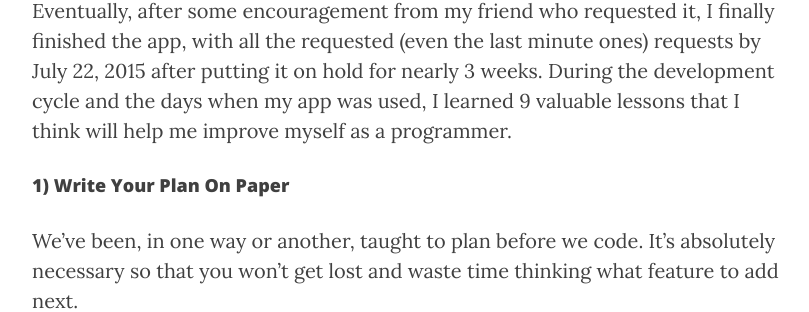
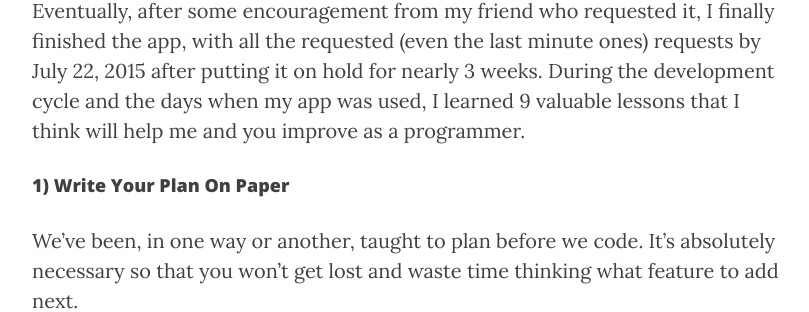
Before and after one commit to seanballais/seanballais.github.io, a Jekyll site: the page built from _posts/2015-07-31-5-lessons-learned-from-developing-a-school-election-system.md, in a window 1280 px wide and 900 px high, scrolled down 1065 px. Shown: the part 262-574 px from the top of the window, without its empty margins (233-1042 px from the left). Built offline with Jekyll 4.4.1, drawn with Linux system fonts in a browser that asks for light colours; nearby versions of some CDN libraries; comment, search, counter and statistics services are not loaded.

Commit message:
Updated the second blog post.

```diff
--- a/_posts/2015-07-31-5-lessons-learned-from-developing-a-school-election-system.md
+++ b/_posts/2015-07-31-5-lessons-learned-from-developing-a-school-election-system.md
@@ -16,7 +16,7 @@ After a few days of working, I placed the project on hold. Before my friend aske
 
 I went back to work on it for 2-3 weeks more after submitting my entry to the contest. Sadly, I had put it on hold again because I had to go to Cebu City to take a SAT test. At that point, I lost interest in continuing the project, and just searched for an easier route. A shortcut.
 
-Eventually, after some encouragement from my friend who requested it, I finally finished the app, with all the requested (even the last minute ones) requests by July 22, 2015 after putting it on hold for nearly 3 weeks. During the development cycle and the days when my app was used, I learned 9 valuable lessons that I think will help me improve myself as a programmer.
+Eventually, after some encouragement from my friend who requested it, I finally finished the app, with all the requested (even the last minute ones) requests by July 22, 2015 after putting it on hold for nearly 3 weeks. During the development cycle and the days when my app was used, I learned 9 valuable lessons that I think will help me and you improve as a programmer.
 
 ####1) Write Your Plan On Paper
 We've been, in one way or another, taught to plan before we code. It's absolutely necessary so that you won't get lost and waste time thinking what feature to add next.
```
